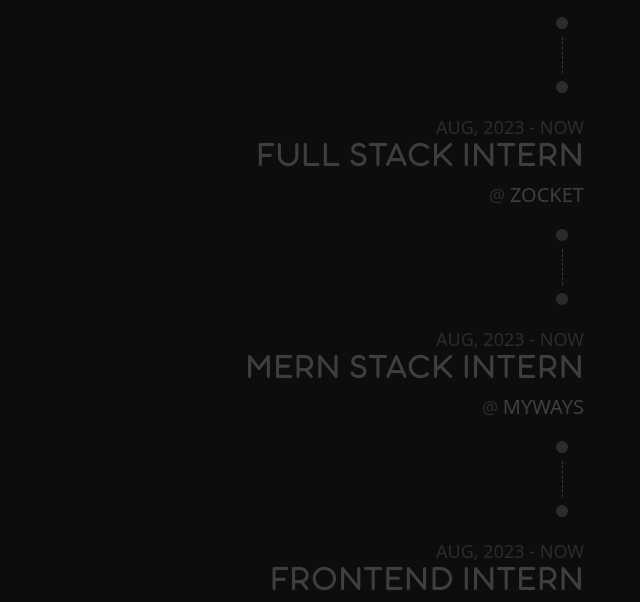
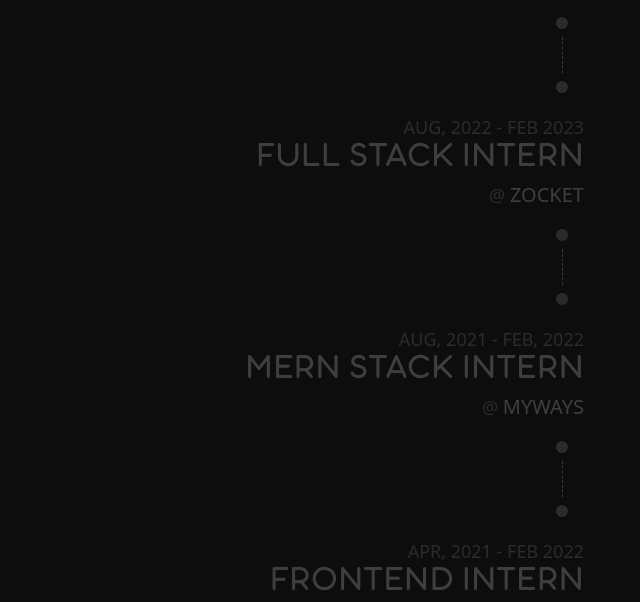
Before and after one commit to alay-dev/my-portfolio, a website: page index.html in a window 1280 px wide. Shown: the part 1893-2495 px from the top of the page, 640-1280 px from the left. Drawn offline with nearby package versions, Linux system fonts and the light colour scheme; a web font is replaced by a local one.

Commit message:
experience dates updated

```diff
--- a/index.html
+++ b/index.html
@@ -144,7 +144,7 @@
           <div class="w-3 h-3 bg-gray-400 rounded-full"></div>
         </div>
         <div id="exp-2">
-          <h3 class="">Aug, 2023 - Now</h3>
+          <h3 class="">Aug, 2022 - Feb 2023</h3>
           <h1 class="font-aristotelica font-medium text-4xl text-white invert-cursor">
             Full stack intern
           </h1>
@@ -157,7 +157,7 @@
           <div class="w-3 h-3 bg-gray-400 rounded-full"></div>
         </div>
         <div id="exp-3">
-          <h3 class="">Aug, 2023 - Now</h3>
+          <h3 class="">Aug, 2021 - Feb, 2022</h3>
           <h1 class="font-aristotelica font-medium text-4xl text-white invert-cursor">
             MERN stack intern
           </h1>
@@ -170,7 +170,7 @@
           <div class="w-3 h-3 bg-gray-400 rounded-full"></div>
         </div>
         <div id="exp-4">
-          <h3>Aug, 2023 - Now</h3>
+          <h3>Apr, 2021 - Feb 2022</h3>
           <h1 class="font-aristotelica font-medium text-4xl text-white invert-cursor">
             Frontend intern
           </h1>
@@ -295,12 +295,12 @@
       <div class="flex md:flex-row flex-col items-center justify-between px-5 sm:px-10 md:px-14 ">
         <h4 class=" text-4xl uppercase leading-normal md:leading-loose text-white mb-3 lg:mb-8  font-thin">
           Are you on a
-          <span id="mission-text " class="invert-cursor lg:text-5xl font-aristotelica  font-semibold ">
+          <span id="mission-text " class="invert-cursor text-4xl lg:text-5xl font-aristotelica  font-semibold ">
             mission
           </span>
           <br />
           to craft
-          <span id="greatness-text" class="invert-cursor lg:text-5xl font-aristotelica  font-semibold">
+          <span id="greatness-text" class="invert-cursor text-4xl lg:text-5xl font-aristotelica  font-semibold">
             greatness
           </span>
           ?
```
